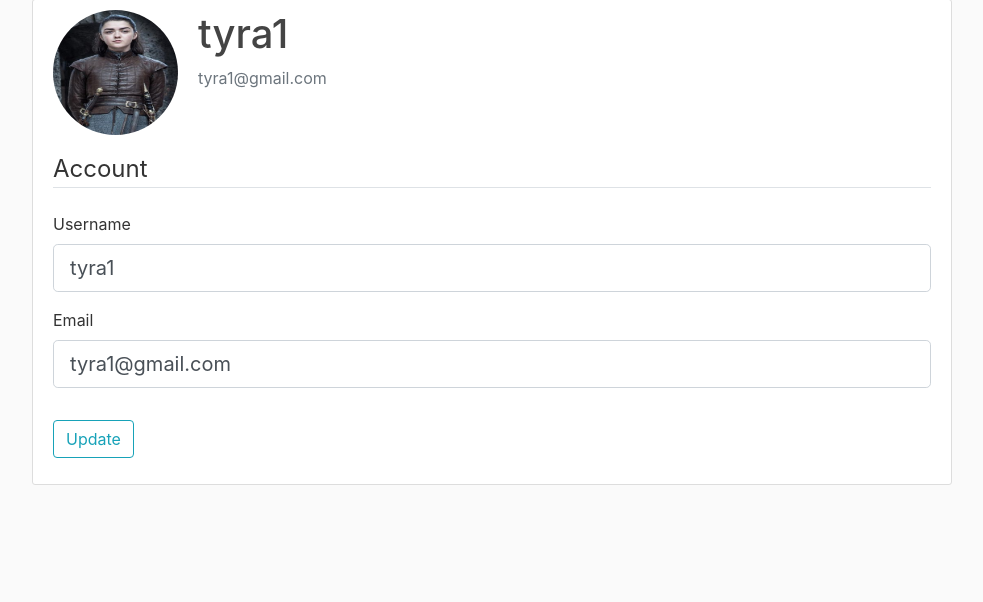
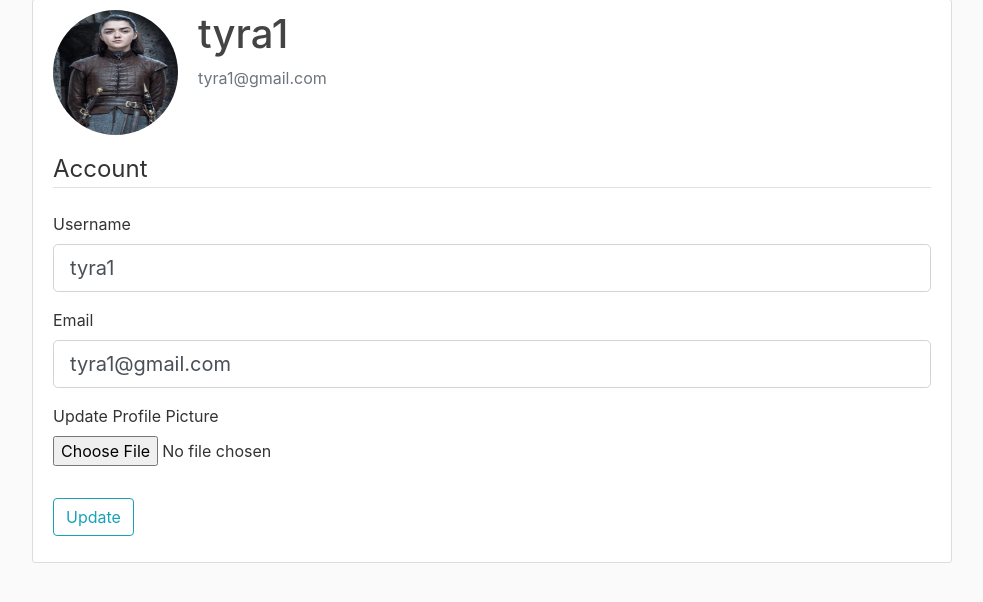
Before and after one commit to Tyra-hans/Bloghub, a Flask app: page /account in a window 1280 px wide. Shown: the part 81-683 px from the top of the page, without its empty margins (53-1036 px from the left). Run offline with Flask 2, Linux system fonts and the light colour scheme; a user stored in the database is signed in; some libraries are stand-ins or nearby versions.

Commit message:
saves and updates the profile picture to display in the account page

```diff
--- a/bloghub/templates/account.html
+++ b/bloghub/templates/account.html
@@ -9,7 +9,7 @@
             </div>
         </div>
         <!-- form here -->
-                <form method="POST" action="">
+                <form method="POST" action="" enctype="multipart/form-data">
                     {{ form.hidden_tag() }}
                     <fieldset class="form-group">
                         <legend class="border-bottom mb-4">Account</legend>
@@ -40,6 +40,16 @@
                                 {{ form.email(class="form-control form-control-lg") }}
                             {% endif %}
                         </div>
+                        <div class="form-group">
+                                {{ form.picture.label() }}
+                                {{ form.picture(class="form-control-file") }}
+
+                                {% if form.picture.errors %}
+                                    {% for error in form.email.errors %}
+                                        <span class='text-danger'>{{ error }}</span><br>
+                                    {% endfor %}
+                                {% endif %}
+                        </div>
                     </fieldset>
                     <div class="form-group">
                         {{ form.submit(class="btn btn-outline-info") }}
--- a/bloghub/views.py
+++ b/bloghub/views.py
@@ -1,3 +1,5 @@
+import os
+import secrets
 from flask import render_template, url_for, flash, redirect, request
 from bloghub import app, db, bcrypt
 from bloghub.forms import RegistrationForm, LoginForm, UpdateAccountForm
@@ -63,11 +65,25 @@ def logout():
     logout_user()
     return redirect(url_for('home'))
 
+def save_picture(form_picture):
+    random_hex = secrets.token_hex(8)
+    _ , f_ext = os.path.splitext(form_picture.filename)
+    picture_fn = random_hex + f_ext
+    picture_path = os.path.join(app.root_path, 'static/images',picture_fn)
+    form_picture.save(picture_path)
+
+    return picture_fn
+
+
 @app.route("/account", methods=['GET','POST'])
 @login_required
 def account():
     form = UpdateAccountForm()
     if form.validate_on_submit():
+        if form.picture.data:
+            picture_file = save_picture(form.picture.data)
+            current_user.image_file = picture_file
+
         current_user.username = form.username.data
         current_user.email = form.email.data
         db.session.commit()
```
Also changed, not shown: bloghub/site.db, bloghub/static/images/d2fa734baf7b3795.jpg (added).
